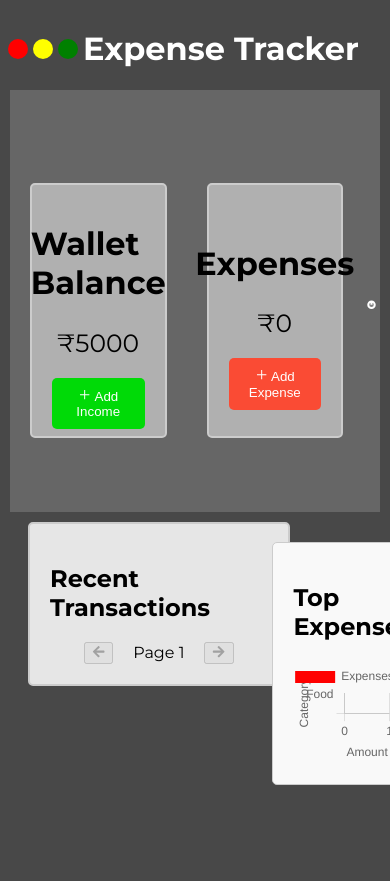
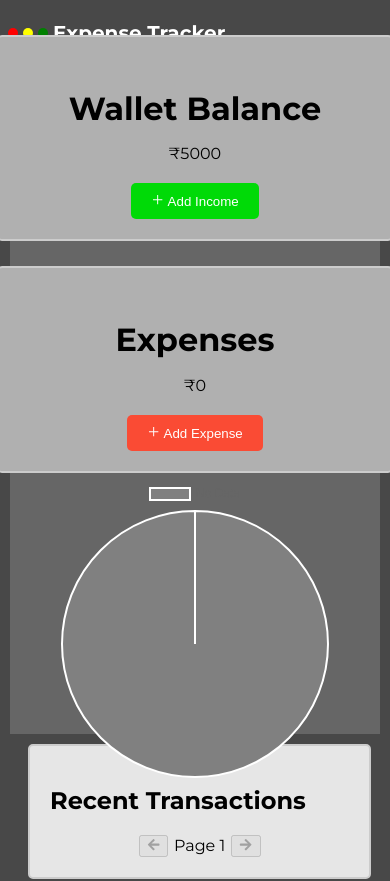
Before and after one commit to RutikKulkarni/Expense-Tracker, a React (Create React App) app: page / in a window 390 px wide. Shown: the top 881 px of the page. Before the commit the page ends 845 px from the top, so only its background shows below. Built offline with nearby package versions, Linux system fonts and the light colour scheme.

Commit message:
Responsive UI

```diff
--- a/src/Pages/Home.css
+++ b/src/Pages/Home.css
@@ -28,3 +28,44 @@
 .recent-transactions-container {
   width: 60%;
 }
+
+
+/* For Small screens */
+@media only screen and (max-width: 768px) {
+  .homecontainer {
+    height: 70vh;
+    flex-direction: column;
+  }
+
+  .container {
+    flex-direction: column;
+    width: 90%;
+    margin-bottom: 10px;
+  }
+
+  .graph-container,
+  .recent-transactions-container {
+    width: 100%;
+  }
+
+  .secrow {
+    flex-direction: column;
+    margin-bottom: 0;
+  }
+}
+
+@media only screen and (max-width: 480px) {
+  .homecontainer {
+    height: 80vh;
+  }
+
+  .container {
+    width: 95%;
+    margin-bottom: 5px;
+  }
+
+  .secrow {
+    flex-direction: column;
+    margin-bottom: 0;
+  }
+}
--- a/src/components/Expenses/expenses.css
+++ b/src/components/Expenses/expenses.css
@@ -24,3 +24,16 @@ select {
   background-size: 20px;
   cursor: pointer;
 }
+
+/* Responsive Styles */
+@media only screen and (max-width: 768px) {
+  select {
+    font-size: 14px;
+  }
+}
+
+@media only screen and (max-width: 480px) {
+  select {
+    font-size: 12px;
+  }
+}
--- a/src/styles/styles.css
+++ b/src/styles/styles.css
@@ -261,3 +261,71 @@ canvas {
 .green {
   background-color: green;
 }
+
+
+/* For small screens */
+@media only screen and (max-width: 768px) {
+  .container {
+    width: 90%;
+  }
+
+  .chart-container {
+    max-width: 400px;
+  }
+
+  .transaction-container {
+    width: 90%;
+  }
+
+  .pagination-buttons button,
+  .pagination-buttons p {
+    margin: 0 5px;
+  }
+
+  .header h1 {
+    font-size: 24px;
+    margin-right: 5px;
+  }
+
+  .dot {
+    width: 15px;
+    height: 15px;
+  }
+
+  .tag-p {
+    font-size: 20px;
+  }
+}
+
+@media only screen and (max-width: 480px) {
+  .container {
+    width: 80%;
+  }
+
+  .chart-container {
+    max-width: 300px;
+  }
+
+  .transaction-container {
+    width: 80%;
+  }
+
+  .pagination-buttons button,
+  .pagination-buttons p {
+    margin: 0 3px;
+  }
+
+  .header h1 {
+    font-size: 20px;
+    margin-right: 3px;
+  }
+
+  .dot {
+    width: 10px;
+    height: 10px;
+  }
+
+  .tag-p {
+    font-size: 16px;
+  }
+}
```
